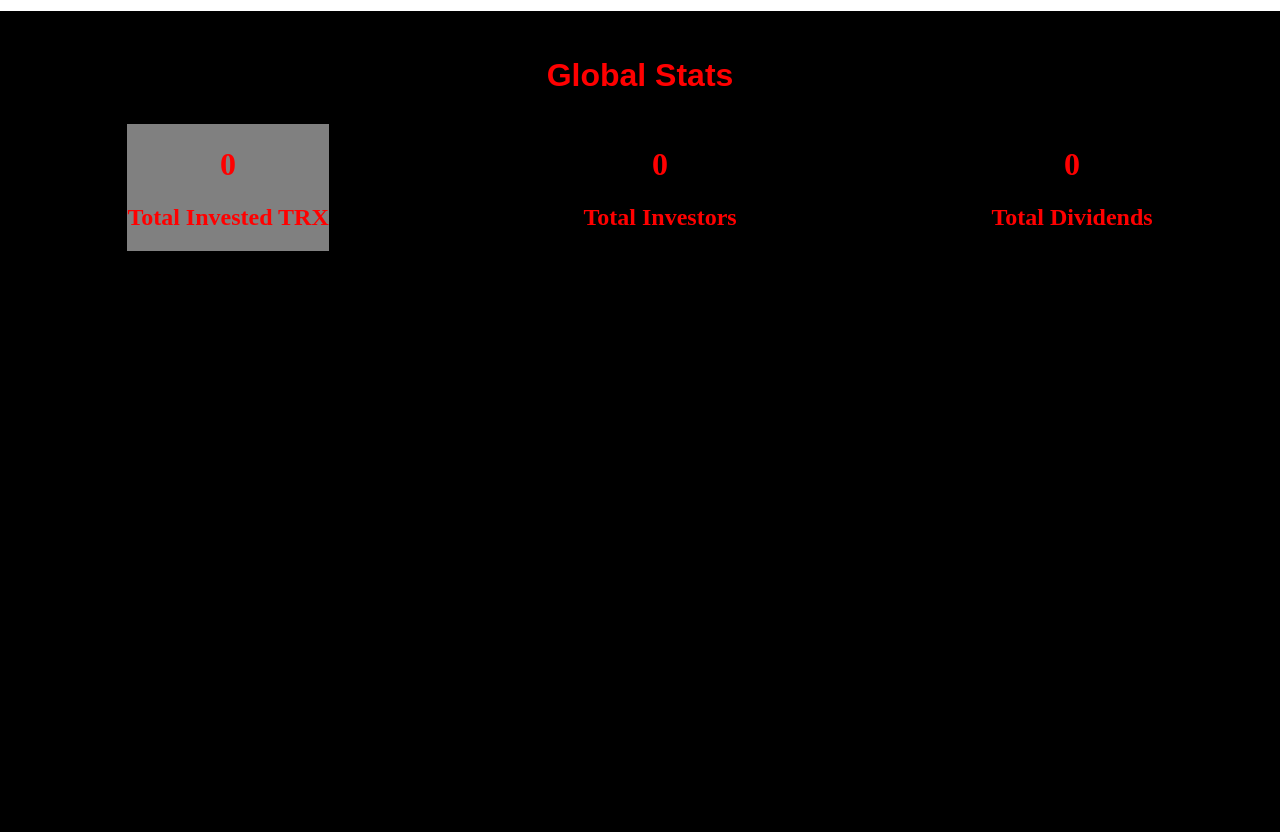
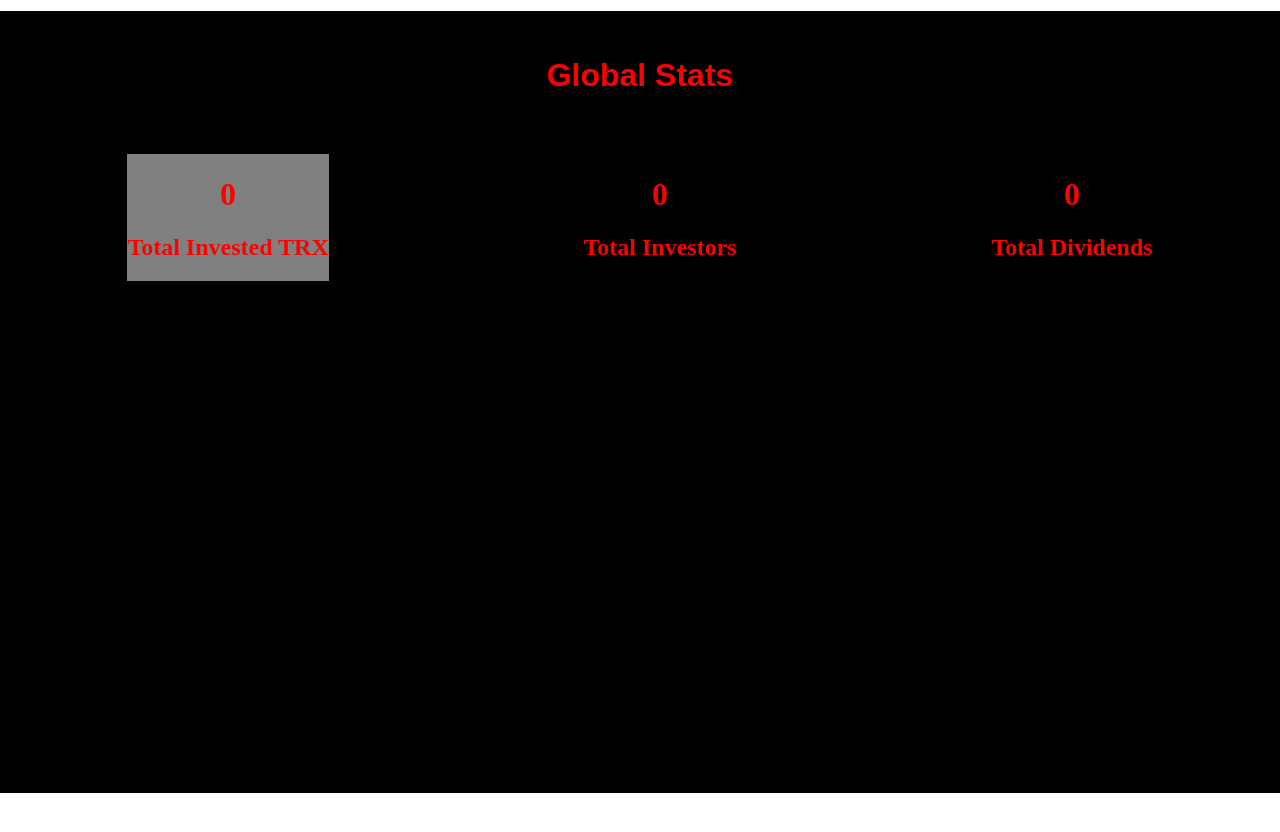
Before and after one commit to ali-203/myapp, a React (Create React App) app: page / in a window 1280 px wide. Shown: the part 1280-2112 px from the top of the page. After the commit the page ends 2073 px from the top, so only its background shows below. Built offline with nearby package versions, Linux system fonts and the light colour scheme.

Commit message:
updated css

```diff
--- a/src/App.css
+++ b/src/App.css
@@ -118,10 +118,9 @@ body{
 
 .three_div {
   text-align: center;
-  text-align: center;
-  margin-top: 30px;
+  margin-top: 60px;
   display: flex;
-  padding-bottom: 80%;
+  padding-bottom: 40%;
   justify-content: space-between;
   justify-content: space-around;
 
```
